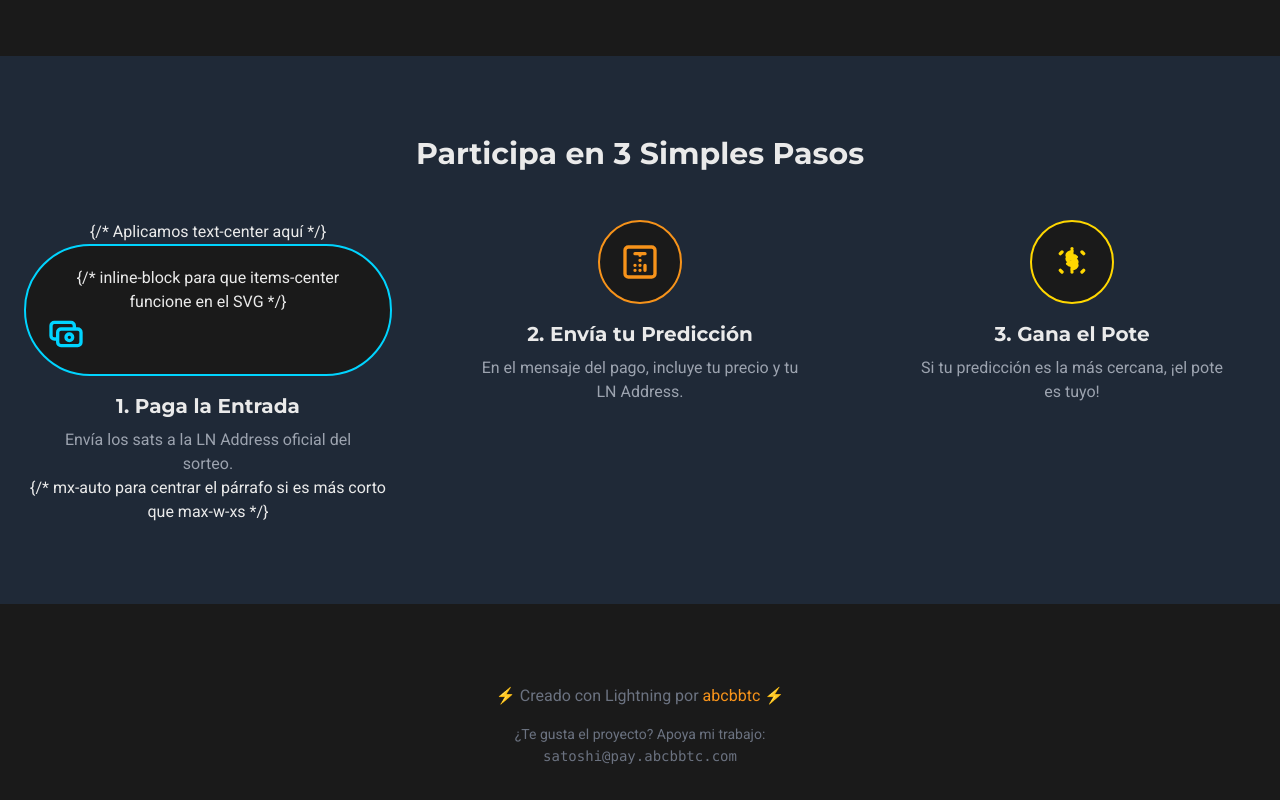
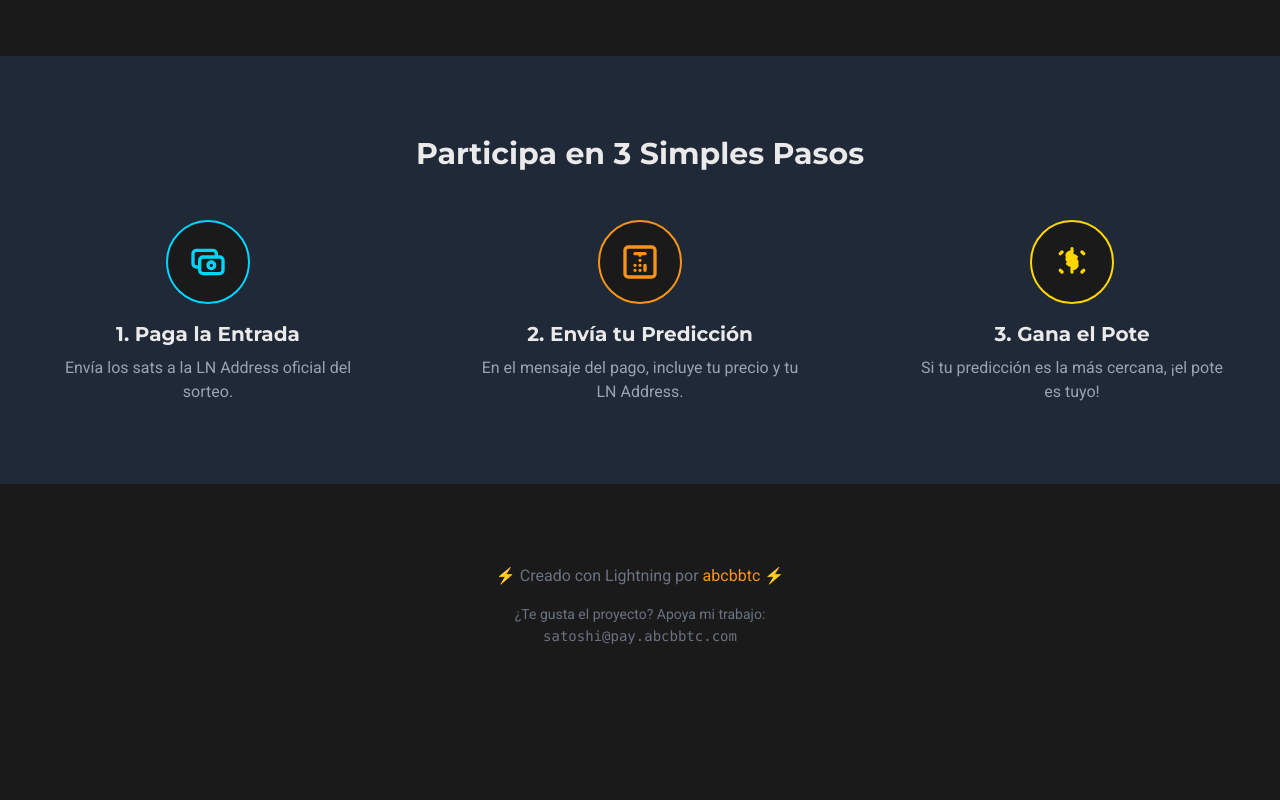
Before and after one commit to abcb1122/luckysats, a plain HTML site: page index.html in a window 1280 px wide. Shown: the part 744-1544 px from the top of the page. After the commit the page ends 1424 px from the top, so only its background shows below. Drawn offline with nearby package versions, Linux system fonts and the light colour scheme; no server answers.

Commit message:
Update index.html

```diff
--- a/index.html
+++ b/index.html
@@ -75,12 +75,12 @@
                 <h2 class="text-3xl font-montserrat font-bold mb-12">Participa en 3 Simples Pasos</h2>
                 <div class="flex flex-col md:flex-row justify-center items-start gap-12 md:gap-16">
 
-                    <div class="flex flex-col items-center text-center w-full md:w-1/3"> {/* Aplicamos text-center aquí */}
-                        <div class="bg-dark-gray p-5 rounded-full border-2 border-lightning-blue mb-4 inline-block"> {/* inline-block para que items-center funcione en el SVG */}
+                    <div class="flex flex-col items-center text-center w-full md:w-1/3">
+                        <div class="bg-dark-gray p-5 rounded-full border-2 border-lightning-blue mb-4 inline-block">
                            <svg xmlns="http://www.w3.org/2000/svg" class="h-10 w-10 text-lightning-blue" fill="none" viewBox="0 0 24 24" stroke="currentColor"><path stroke-linecap="round" stroke-linejoin="round" stroke-width="2" d="M17 9V7a2 2 0 00-2-2H5a2 2 0 00-2 2v6a2 2 0 002 2h2m2 4h10a2 2 0 002-2v-6a2 2 0 00-2-2H9a2 2 0 00-2 2v6a2 2 0 002 2zm7-5a2 2 0 11-4 0 2 2 0 014 0z" /></svg>
                         </div>
                         <h3 class="text-xl font-montserrat font-bold mb-2">1. Paga la Entrada</h3>
-                        <p class="max-w-xs text-gray-400 mx-auto">Envía los sats a la LN Address oficial del sorteo.</p> {/* mx-auto para centrar el párrafo si es más corto que max-w-xs */}
+                        <p class="max-w-xs text-gray-400 mx-auto">Envía los sats a la LN Address oficial del sorteo.</p>
                     </div>
 
                     <div class="flex flex-col items-center text-center w-full md:w-1/3">
```
